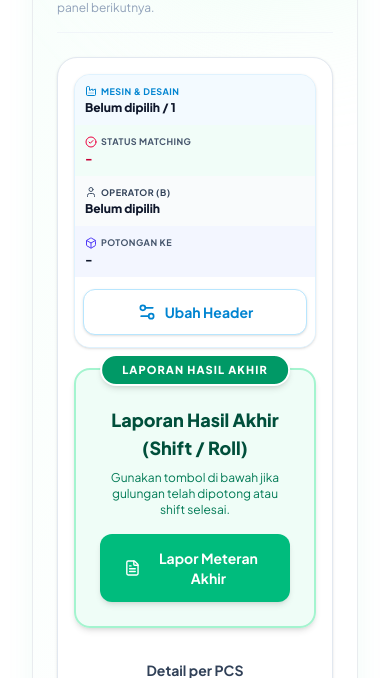
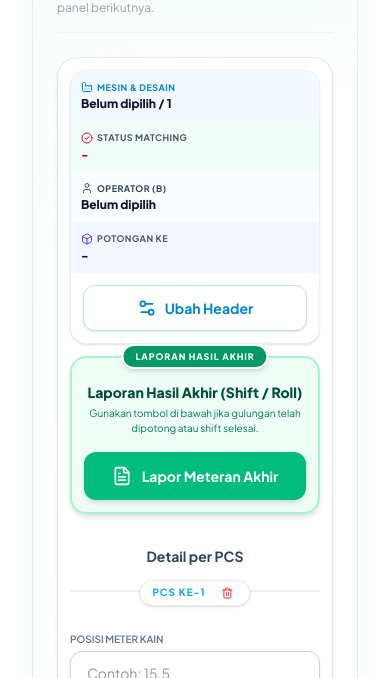
Before and after one commit to itdentelle/dji, a Next.js app: page /input-meter in a window 390 px wide. Shown: the part 619-1297 px from the top of the page. Built offline with nearby package versions, Linux system fonts and the light colour scheme; no server answers; the database is empty.

Commit message:
Update layout and spacing for forms

```diff
--- a/components/forms/ContinuousForm.tsx
+++ b/components/forms/ContinuousForm.tsx
@@ -1326,8 +1326,8 @@ export default function ContinuousForm({
           onSubmit={handleSubmit(onSubmit, onInvalid)}
           className="space-y-4"
         >
-          <div className="bg-white border border-slate-200 shadow-sm rounded-[20px] p-4 sm:p-5">
-            <div className="grid grid-cols-1 sm:grid-cols-2 gap-5 items-stretch">
+          <div className="bg-white border border-slate-200 shadow-sm rounded-[20px] p-3 sm:p-4 lg:p-5">
+            <div className="grid grid-cols-1 sm:grid-cols-[3fr_2fr] gap-3 sm:gap-4 lg:gap-5 items-stretch">
               <div data-tour="meter-header-summary" className="w-full">
                 <HeaderSummaryCard
                   operatorName={
@@ -1368,9 +1368,9 @@ export default function ContinuousForm({
               {/* Tombol Pemicu Pop-up Meteran */}
               <div
                 data-tour="meter-final-report"
-                className="w-full min-h-full p-6 bg-emerald-50/80 border-2 border-emerald-200 rounded-2xl relative shadow-md flex flex-col justify-center"
+                className="w-full min-h-full p-3 sm:p-4 lg:p-6 bg-emerald-50/80 border-2 border-emerald-200 rounded-2xl relative shadow-md flex flex-col justify-center"
               >
-                <div className="absolute -top-4 left-1/2 -translate-x-1/2 bg-emerald-600 px-5 py-1.5 text-[11px] font-black text-white uppercase tracking-widest border-2 border-white rounded-full shadow-md whitespace-nowrap">
+                <div className="absolute -top-3.5 lg:-top-4 left-1/2 -translate-x-1/2 bg-emerald-600 px-3 lg:px-5 py-1 lg:py-1.5 text-[9px] lg:text-[11px] font-black text-white uppercase tracking-widest border-2 border-white rounded-full shadow-md whitespace-nowrap">
                   {watch("nomorMc") === "T2A"
                     ? "Laporan Meter"
                     : "Laporan Hasil Akhir"}
@@ -1378,12 +1378,12 @@ export default function ContinuousForm({
 
                 <div className="mt-3 flex flex-col items-center justify-center text-center gap-4">
                   <div>
-                    <h4 className="text-lg font-black text-emerald-900">
+                    <h4 className="text-sm sm:text-base lg:text-lg font-black text-emerald-900">
                       {watch("nomorMc") === "T2A"
                         ? "Laporan Meter"
                         : "Laporan Hasil Akhir (Shift / Roll)"}
                     </h4>
-                    <p className="text-xs text-emerald-700 mt-2 max-w-sm mx-auto">
+                    <p className="text-[10px] sm:text-xs text-emerald-700 mt-1 sm:mt-2 max-w-sm mx-auto">
                       {watch("nomorMc") === "T2A"
                         ? "Gunakan tombol di bawah untuk melaporkan meter produksi."
                         : "Gunakan tombol di bawah jika gulungan telah dipotong atau shift selesai."}
--- a/components/forms/EmployeeForm.tsx
+++ b/components/forms/EmployeeForm.tsx
@@ -703,7 +703,7 @@ export default function EmployeeForm({
         if (res.success && res.nextPanelNo) {
           setValue("panelNo", res.nextPanelNo.toString());
         }
-      } catch (e) {}
+      } catch (e) { }
     }, 600);
     return () => clearTimeout(timeoutId);
   }, [watchPotonganKe, watchNomorMc, setValue, isEdit]);
@@ -923,7 +923,7 @@ export default function EmployeeForm({
       try {
         const parsed = JSON.parse(savedHeader);
         if (parsed.nextPanelNo) nextPanelNo = parsed.nextPanelNo;
-      } catch (e) {}
+      } catch (e) { }
     }
     const currentPcsData = watch("pcsData") || [];
     const newPcsData = currentPcsData.map((pcs, index) => ({
@@ -1105,8 +1105,8 @@ export default function EmployeeForm({
         </div>
 
         <form onSubmit={handleSubmit(onSubmit)} className="space-y-4">
-          <div className="bg-white border border-slate-200 shadow-sm rounded-[20px] p-4 sm:p-5">
-            <div className="grid grid-cols-1 sm:grid-cols-2 gap-5 items-stretch">
+          <div className="bg-white border border-slate-200 shadow-sm rounded-[20px] p-3 sm:p-4 lg:p-5">
+            <div className="grid grid-cols-1 sm:grid-cols-[3fr_2fr] gap-3 sm:gap-4 lg:gap-5 items-stretch">
               <div data-tour="header-summary" className="w-full">
                 <HeaderSummaryCard
                   operatorName={
@@ -1144,16 +1144,16 @@ export default function EmployeeForm({
               {/* Data Panel Umum */}
               <div
                 data-tour="panel-info"
-                className="w-full min-h-full p-6 bg-slate-50 border-2 border-slate-200 rounded-2xl relative shadow-md flex flex-col justify-center"
-              >
-                <div className="absolute -top-4 left-1/2 -translate-x-1/2 bg-slate-600 px-5 py-1.5 text-[11px] font-black text-white uppercase tracking-widest border-2 border-white rounded-full shadow-md">
-                  Info Panel Otomatis
+                className="w-full min-h-full p-3 sm:p-4 lg:p-6 bg-slate-50 border-2 border-slate-200 rounded-2xl relative shadow-md flex flex-col justify-center"
+              >
+                <div className="absolute -top-3.5 lg:-top-4 left-1/2 -translate-x-1/2 bg-slate-600 px-3 lg:px-5 py-1 lg:py-1.5 text-[9px] lg:text-[11px] font-black text-white uppercase tracking-widest border-2 border-white rounded-full shadow-md whitespace-nowrap">
+                  Info Panel
                 </div>
 
                 <div className="mt-3 flex flex-col items-center justify-center">
                   <input type="hidden" {...register("panelNo")} />
                   <div className="w-full flex items-center justify-center pt-3">
-                    <div className="h-32 w-full max-w-lg flex items-center justify-center rounded-xl bg-white border-2 border-slate-200 text-6xl font-extrabold text-slate-700 shadow-inner">
+                    <div className="h-20 sm:h-24 lg:h-32 w-full max-w-lg flex items-center justify-center rounded-xl bg-white border-2 border-slate-200 text-4xl sm:text-5xl lg:text-6xl font-extrabold text-slate-700 shadow-inner">
                       {String(watch("panelNo") || "-")}
                     </div>
                   </div>
@@ -1308,8 +1308,7 @@ export default function EmployeeForm({
                                                 return (
                                                   <label
                                                     key={p}
-                                                    className={`px-3 py-2 cursor-pointer text-xs transition-colors border-b last:border-0 border-slate-100 flex items-center justify-between ${
-                                                      isSelected
+                                                    className={`px-3 py-2 cursor-pointer text-xs transition-colors border-b last:border-0 border-slate-100 flex items-center justify-between ${isSelected
                                                         ? "bg-red-50 text-red-700 font-bold"
                                                         : "hover:bg-slate-50 text-slate-600"
                                                       }`}
```
Lines whose indentation alone changed are shown as unchanged.
